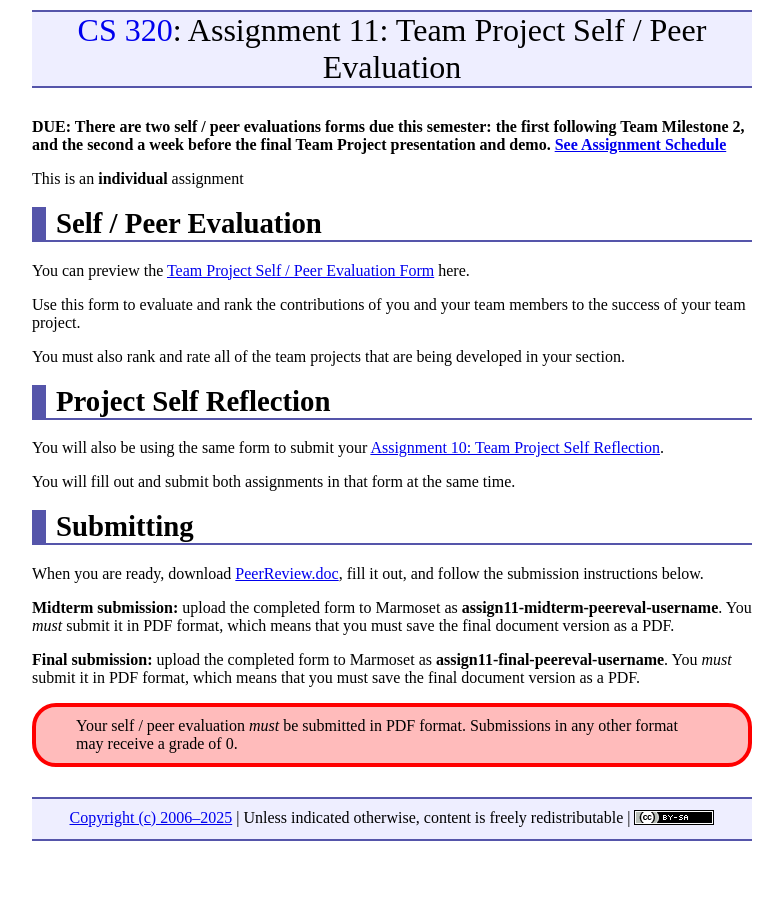
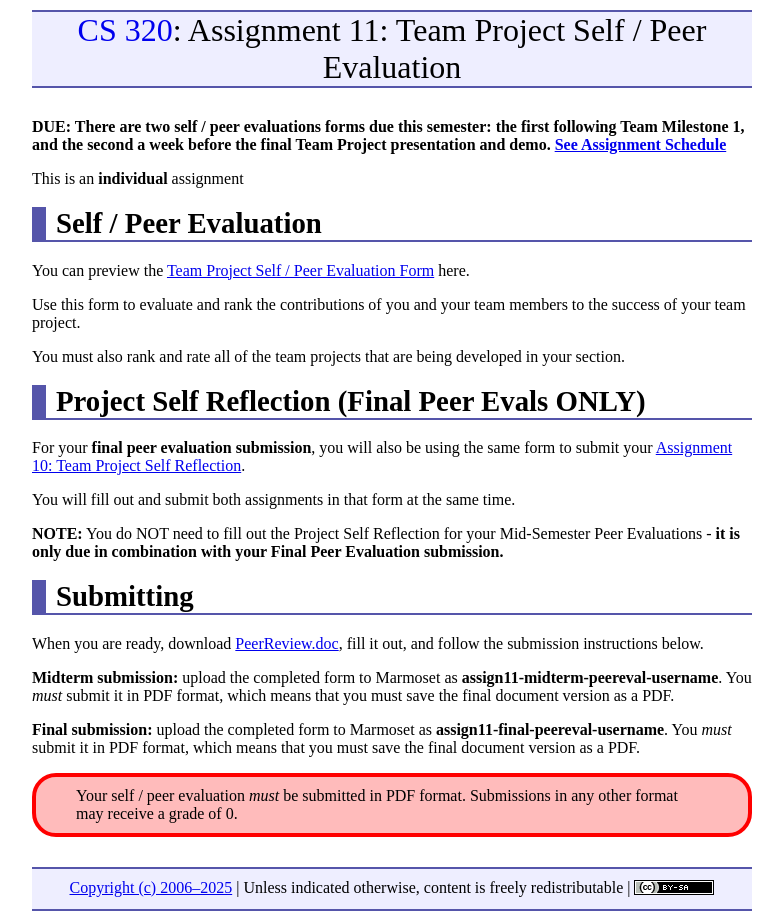
Before and after one commit to ycpcs/cs320-spring2025, a Jekyll site: the page built from assign/assign11.md, in a window 1280 px wide. Shown: the whole page, without its empty margins (248-1031 px from the left). Built offline with Jekyll 4.4.1, drawn with Linux system fonts in a browser that asks for light colours; before the commit the page ends 900 px from its top, so only the background shows below that.

Commit message:
updated peer eval form and assignments

```diff
--- a/assign/assign11.md
+++ b/assign/assign11.md
@@ -3,7 +3,7 @@ layout: default
 title: "Assignment 11: Team Project Self / Peer Evaluation"
 ---
 
-**DUE: There are two self / peer evaluations forms due this semester: the first following Team Milestone 2, and the second a week before the final Team Project presentation and demo.  [See Assignment Schedule](index.html)**
+**DUE: There are two self / peer evaluations forms due this semester: the first following Team Milestone 1, and the second a week before the final Team Project presentation and demo.  [See Assignment Schedule](index.html)**
 
 This is an **individual** assignment
 
@@ -15,11 +15,13 @@ Use this form to evaluate and rank the contributions of you and your team member
 
 You must also rank and rate all of the team projects that are being developed in your section.
 
-# Project Self Reflection
+# Project Self Reflection (Final Peer Evals ONLY)
 
-You will also be using the same form to submit your [Assignment 10: Team Project Self Reflection](assign10.html).
+For your **final peer evaluation submission**, you will also be using the same form to submit your [Assignment 10: Team Project Self Reflection](assign10.html).
 
 You will fill out and submit both assignments in that form at the same time.
+
+**NOTE:** You do NOT need to fill out the Project Self Reflection for your Mid-Semester Peer Evaluations - **it is only due in combination with your Final Peer Evaluation submission.**
 
 # Submitting
 
```
Also changed, not shown: 2 other files.
